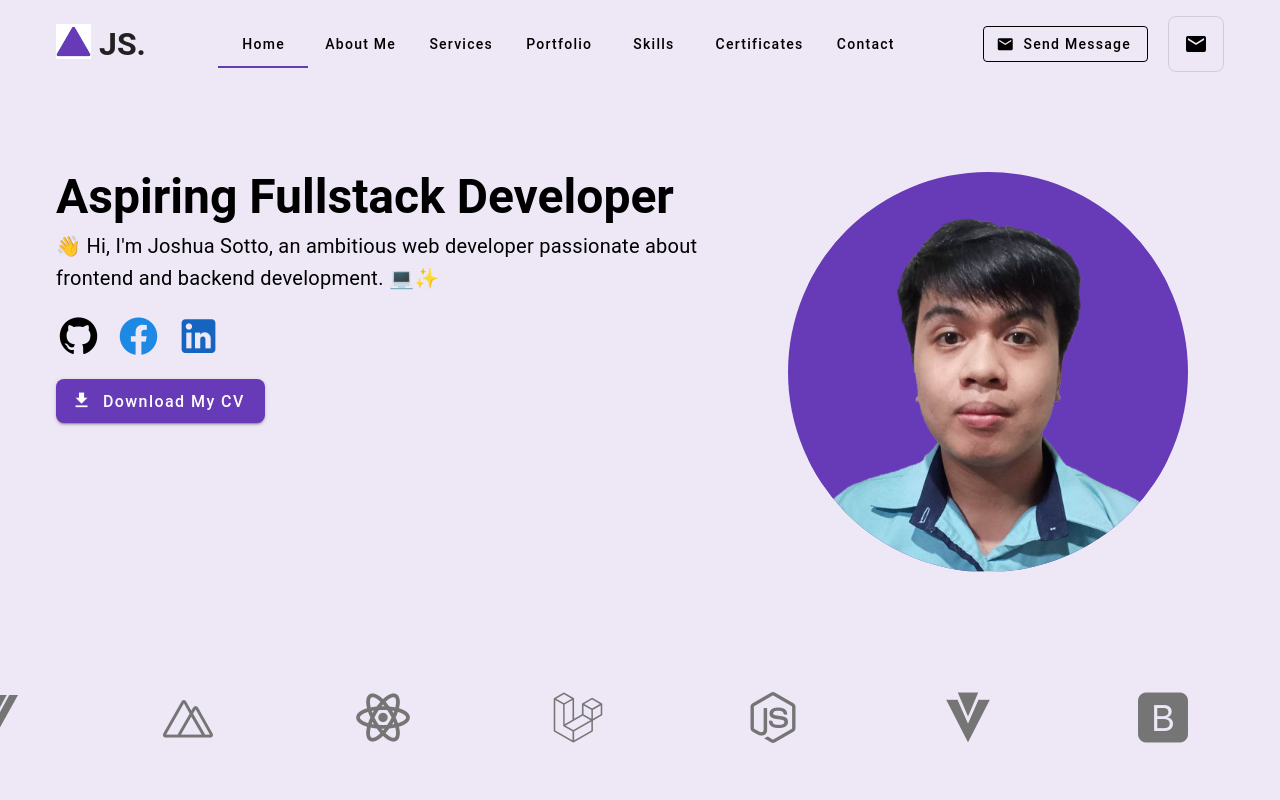
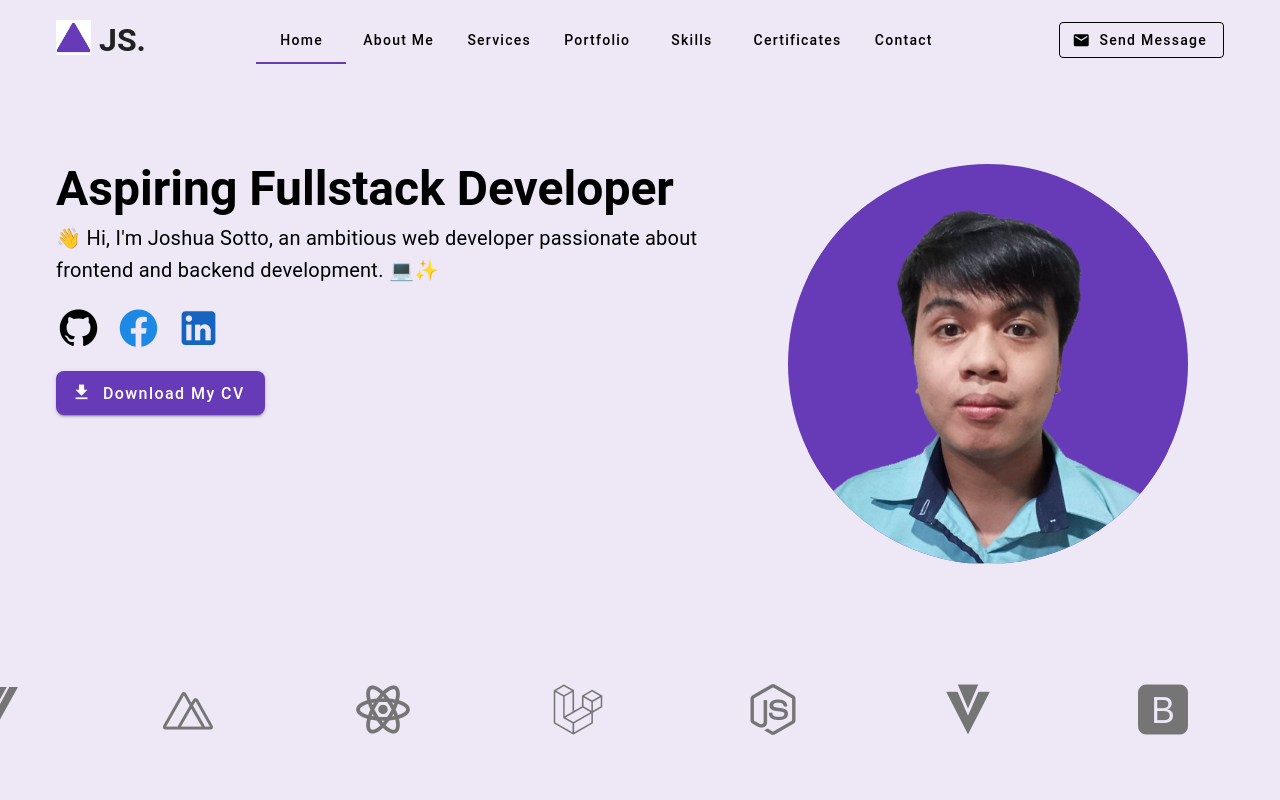
Before and after one commit to JSTTO31/portfolio, a Nuxt app: page / in a window 1280 px wide. Shown: the top 800 px of the page. Built offline with nearby package versions, Linux system fonts and the light colour scheme.

Commit message:
remove button send message

```diff
--- a/components/HomeSection.vue
+++ b/components/HomeSection.vue
@@ -29,7 +29,7 @@
             </v-dialog>
             <v-dialog width="750">
                 <template #activator="{props:activator}">
-                    <v-btn v-bind="activator" icon="mdi-email" variant="text" size="large" class="rounded-lg ml-5 border d-block d-none-lg d-none d-md-block"></v-btn>
+                    <v-btn v-bind="activator" icon="mdi-email" variant="text" size="large" class="rounded-lg ml-5 border d-lg-none d-none d-md-block"></v-btn>
                 </template>
                 <template #default="{isActive}">
                     <v-card class="pa-10 pa-md-5 pa-lg-10 rounded-lg">
```
